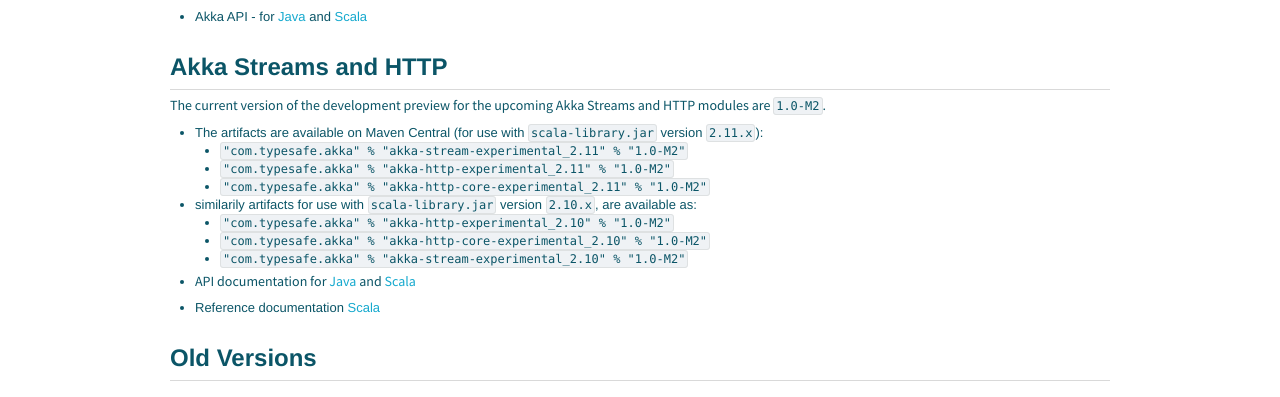
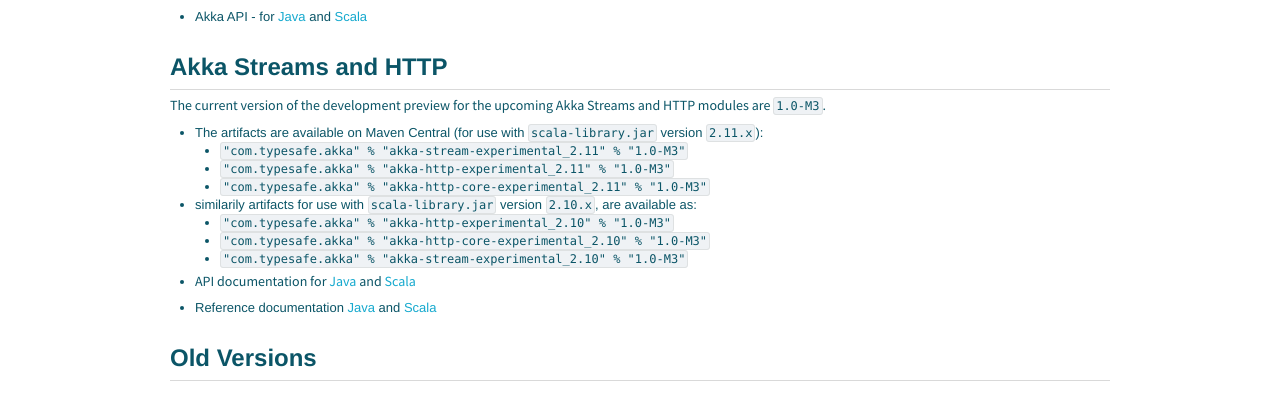
Before and after one commit to raboof/akka.github.com, a Jekyll site: the page built from docs/index.md, in a window 1280 px wide. Shown: the part 701-1098 px from the top of the page. Built offline with Jekyll 4.4.1, drawn with Linux system fonts in a browser that asks for light colours.

Commit message:
Bumped to Akka Stream version 1.0-M3

```diff
--- a/docs/index.md
+++ b/docs/index.md
@@ -39,21 +39,21 @@
 
 ## Akka Streams and HTTP
 
-The current version of the development preview for the upcoming Akka Streams and HTTP modules are `1.0-M2`.
+The current version of the development preview for the upcoming Akka Streams and HTTP modules are `1.0-M3`.
 
 * The artifacts are available on Maven Central (for use with `scala-library.jar` version `2.11.x`):
-  * `"com.typesafe.akka" % "akka-stream-experimental_2.11" % "1.0-M2"`
-  * `"com.typesafe.akka" % "akka-http-experimental_2.11" % "1.0-M2"`
-  * `"com.typesafe.akka" % "akka-http-core-experimental_2.11" % "1.0-M2"`
+  * `"com.typesafe.akka" % "akka-stream-experimental_2.11" % "1.0-M3"`
+  * `"com.typesafe.akka" % "akka-http-experimental_2.11" % "1.0-M3"`
+  * `"com.typesafe.akka" % "akka-http-core-experimental_2.11" % "1.0-M3"`
 
 * similarily artifacts for use with `scala-library.jar` version `2.10.x`, are available as:
-  * `"com.typesafe.akka" % "akka-http-experimental_2.10" % "1.0-M2"`
-  * `"com.typesafe.akka" % "akka-http-core-experimental_2.10" % "1.0-M2"`
-  * `"com.typesafe.akka" % "akka-stream-experimental_2.10" % "1.0-M2"`
+  * `"com.typesafe.akka" % "akka-http-experimental_2.10" % "1.0-M3"`
+  * `"com.typesafe.akka" % "akka-http-core-experimental_2.10" % "1.0-M3"`
+  * `"com.typesafe.akka" % "akka-stream-experimental_2.10" % "1.0-M3"`
 
-* API documentation for [Java](http://doc.akka.io/japi/akka-stream-and-http-experimental/1.0-M2/) and [Scala](http://doc.akka.io/api/akka-stream-and-http-experimental/1.0-M2/)
+* API documentation for [Java](http://doc.akka.io/japi/akka-stream-and-http-experimental/1.0-M3/) and [Scala](http://doc.akka.io/api/akka-stream-and-http-experimental/1.0-M3/)
 
-* Reference documentation [Scala](http://doc.akka.io/docs/akka-stream-and-http-experimental/1.0-M2/scala.html)
+* Reference documentation [Java](http://doc.akka.io/docs/akka-stream-and-http-experimental/1.0-M3/java.html) and [Scala](http://doc.akka.io/docs/akka-stream-and-http-experimental/1.0-M3/scala.html)
 
 ## Old Versions
 
```
